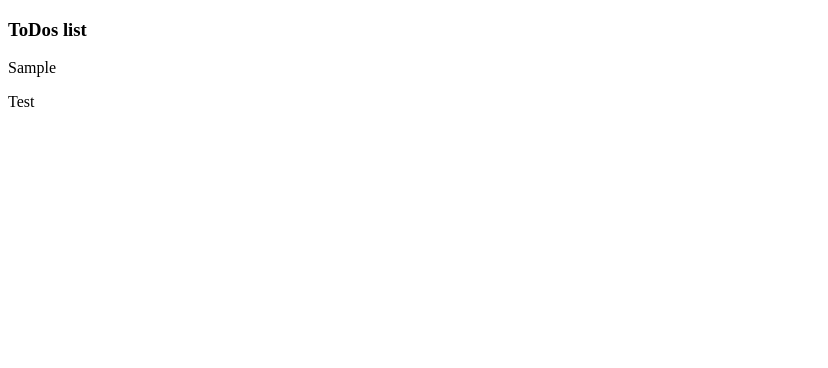
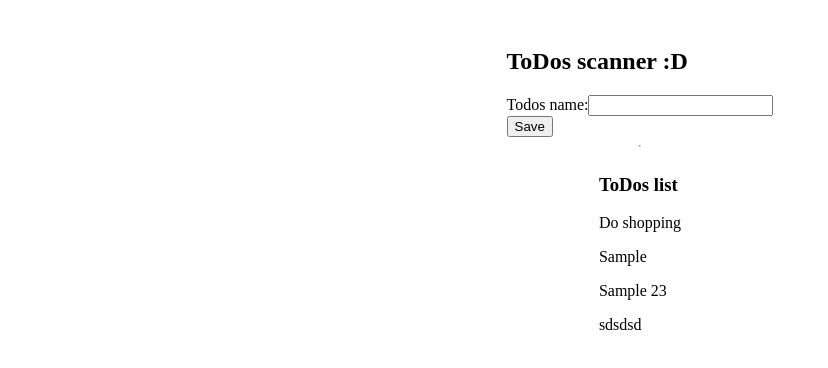
Before and after one commit to gregorro/SDA-ZDJAVApol109-TODOS, an Angular app: page / in a window 1280 px wide. Shown: the top 368 px of the page, without its empty margins (0-828 px from the left). Built offline with nearby package versions, Linux system fonts and the light colour scheme; data requests are answered from the project's data file.

Commit message:
feat: save todos

```diff
--- a/package.json
+++ b/package.json
@@ -20,6 +20,7 @@
     "@angular/router": "^16.0.0",
     "rxjs": "~7.8.0",
     "tslib": "^2.3.0",
+    "uuid": "^9.0.0",
     "zone.js": "~0.13.0"
   },
   "devDependencies": {
@@ -27,6 +28,7 @@
     "@angular/cli": "~16.0.0",
     "@angular/compiler-cli": "^16.0.0",
     "@types/jasmine": "~4.3.0",
+    "@types/uuid": "^9.0.1",
     "jasmine-core": "~4.6.0",
     "karma": "~6.4.0",
     "karma-chrome-launcher": "~3.2.0",
--- a/src/app/app.component.css
+++ b/src/app/app.component.css
@@ -0,0 +1,8 @@
+.wrapper {
+  padding: 20px;
+  margin: auto;
+  max-width: 900px;
+  display: flex;
+  flex-flow: column nowrap;
+  align-items: center;
+}
--- a/src/app/app.component.html
+++ b/src/app/app.component.html
@@ -1 +1,5 @@
-<app-todos-list></app-todos-list>
+<div class="wrapper">
+  <app-todos-scanner></app-todos-scanner>
+  <hr>
+  <app-todos-list></app-todos-list>
+</div>
--- a/src/app/app.module.ts
+++ b/src/app/app.module.ts
@@ -7,6 +7,7 @@ import { TodosListComponent } from './components/todos-list/todos-list.component
 import { TodosComponent } from './components/todos/todos.component';
 import { TodosScannerComponent } from './components/todos-scanner/todos-scanner.component';
 import { HttpClientModule } from '@angular/common/http';
+import { FormsModule } from '@angular/forms';
 
 @NgModule({
   declarations: [
@@ -18,7 +19,8 @@ import { HttpClientModule } from '@angular/common/http';
   imports: [
     BrowserModule,
     AppRoutingModule,
-    HttpClientModule
+    HttpClientModule,
+    FormsModule
   ],
   providers: [],
   bootstrap: [AppComponent]
--- a/src/app/components/todos-list/todos-list.component.ts
+++ b/src/app/components/todos-list/todos-list.component.ts
@@ -1,19 +1,21 @@
-import { Component } from '@angular/core';
+import { Component, OnInit } from '@angular/core';
+import { ApiService } from 'src/app/services/api/api.service';
+import { TodosList } from 'src/app/services/api/api.types';
 
 @Component({
   selector: 'app-todos-list',
   templateUrl: './todos-list.component.html',
   styleUrls: ['./todos-list.component.css']
 })
-export class TodosListComponent {
-  todos = [
-    {
-      id: 1,
-      name: 'Sample'
-    },
-    {
-      id: 2,
-      name: 'Test'
-    },
-  ]
+export class TodosListComponent implements OnInit {
+  // Zdefiniowanie pojemnika (zmiennej) na dane
+  todos: TodosList = []
+  constructor(private apiService: ApiService) {
+  }
+
+  ngOnInit(): void {
+    this.apiService.getTodos().subscribe(data => {
+      this.todos = data;
+    })
+  }
 }
--- a/src/app/components/todos-scanner/todos-scanner.component.html
+++ b/src/app/components/todos-scanner/todos-scanner.component.html
@@ -1 +1,9 @@
-<p>todos-scanner works!</p>
+<h2>ToDos scanner :D</h2>
+
+<div>
+  <div>
+    <label for="todosNameInput">Todos name:</label>
+    <input type="text" id="todosNameInput" [(ngModel)]="todoName">
+  </div>
+  <button (click)="saveTodos()">Save</button>
+</div>
--- a/src/app/components/todos-scanner/todos-scanner.component.ts
+++ b/src/app/components/todos-scanner/todos-scanner.component.ts
@@ -1,4 +1,6 @@
 import { Component } from '@angular/core';
+import { ApiService } from 'src/app/services/api/api.service';
+import { v4 } from 'uuid'
 
 @Component({
   selector: 'app-todos-scanner',
@@ -6,5 +8,15 @@ import { Component } from '@angular/core';
   styleUrls: ['./todos-scanner.component.css']
 })
 export class TodosScannerComponent {
+  todoName: string = ''
 
+  constructor(private apiService: ApiService) { }
+
+  saveTodos() {
+    console.log('saveTodos')
+    this.apiService.addTodos({
+      name: this.todoName,
+      id: v4()
+    }).subscribe()
+  }
 }
--- a/src/app/data/db.json
+++ b/src/app/data/db.json
@@ -10,7 +10,11 @@
     },
     {
       "id": "3",
-      "name": "Sample 2"
+      "name": "Sample 23"
+    },
+    {
+      "name": "sdsdsd",
+      "id": "e54ac4d3-aaa3-41da-8283-d751459fcc42"
     }
   ]
 }
--- a/src/app/services/api/api.service.ts
+++ b/src/app/services/api/api.service.ts
@@ -1,6 +1,7 @@
 import { HttpClient } from '@angular/common/http';
 import { Injectable } from '@angular/core';
 import { Observable } from 'rxjs';
+import { Todos, TodosList } from './api.types';
 
 @Injectable({
   providedIn: 'root'
@@ -14,7 +15,12 @@ export class ApiService {
   private baseUrl: string = 'http://localhost:3000'
 
   // Metoda pobierająca dane o todos'ach
-  getTodos(): Observable<Object>  {
-    return this.http.get(`${this.baseUrl}/todos`)
+  getTodos(): Observable<TodosList>  {
+    return this.http.get<TodosList>(`${this.baseUrl}/todos`)
+  }
+
+  // Metoda wstawiająca dane
+  addTodos(todos: Todos){
+    return this.http.post(`${this.baseUrl}/todos`, todos)
   }
 }
--- /dev/null
+++ b/src/app/services/api/api.types.ts
@@ -0,0 +1,6 @@
+export interface Todos {
+  id: string;
+  name: string;
+}
+
+export type TodosList = Todos[]
```
Also changed, not shown: 2 other files (tests, documents, lock files or other folders).
